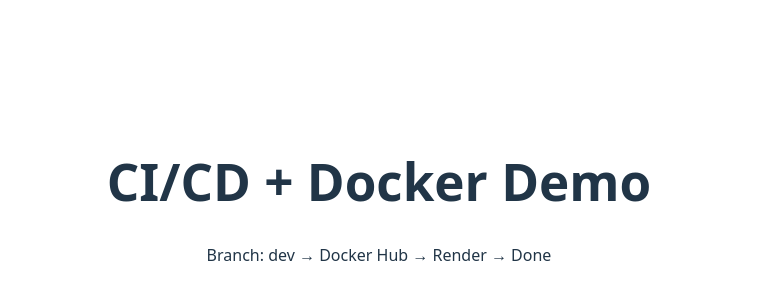
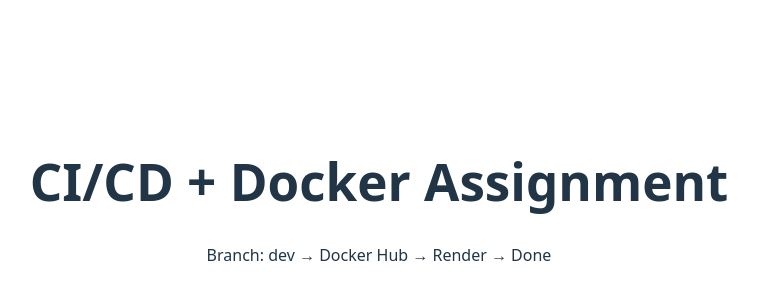
Before and after one commit to omtiwari17/ci-cd, a React (Vite) app: page / in a window 1280 px wide. Shown: the part 206-506 px from the top of the page, without its empty margins (261-1019 px from the left). Built offline with nearby package versions, Linux system fonts and the light colour scheme.

Commit message:
Update assignment

```diff
--- a/src/App.jsx
+++ b/src/App.jsx
@@ -6,7 +6,7 @@
 function App() {
   return (
     <div style={{ textAlign: "center", marginTop: "3rem" }}>
-      <h1>CI/CD + Docker Demo</h1>
+      <h1>CI/CD + Docker Assignment</h1>
       <p>Branch: dev → Docker Hub → Render → Done</p>
     </div>
   );
```
